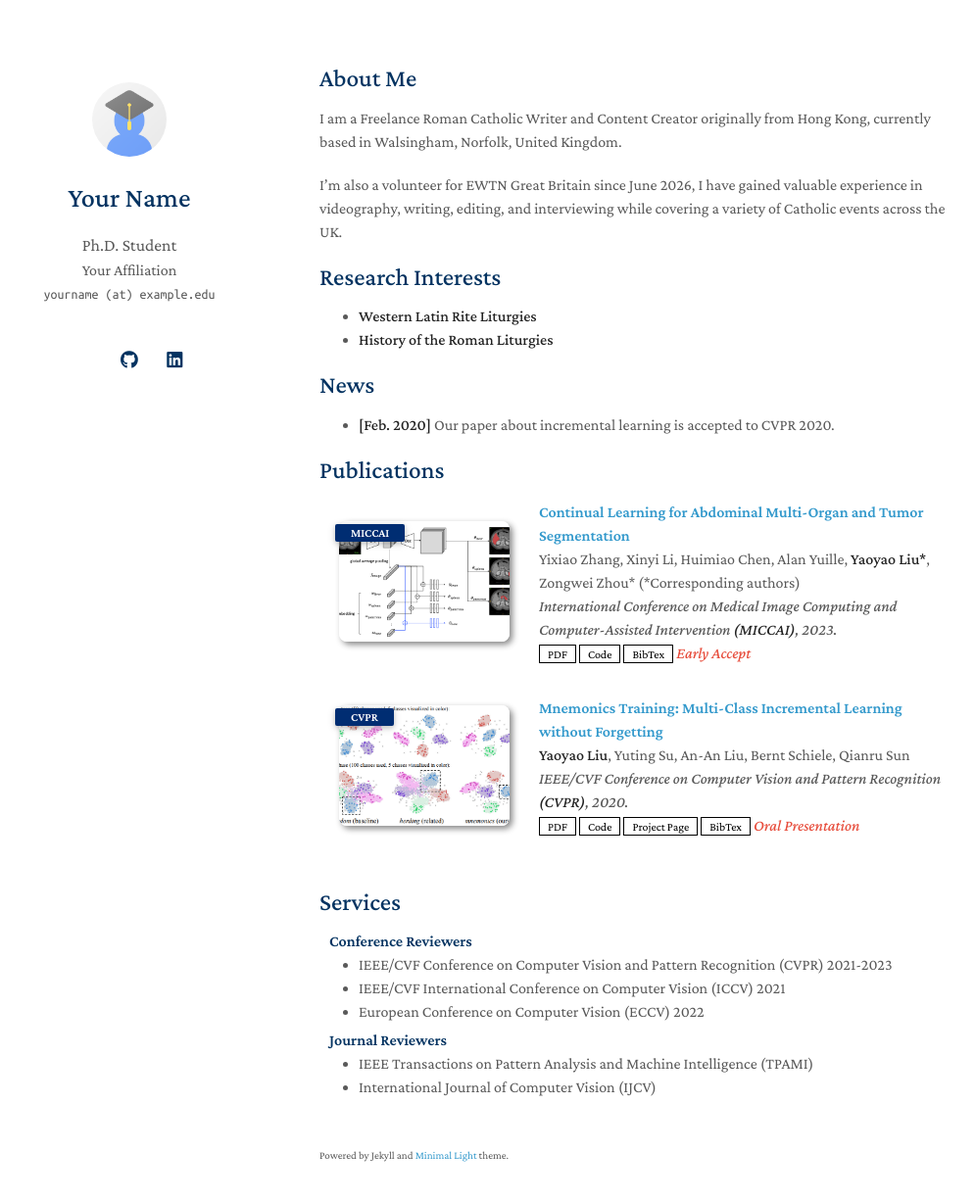
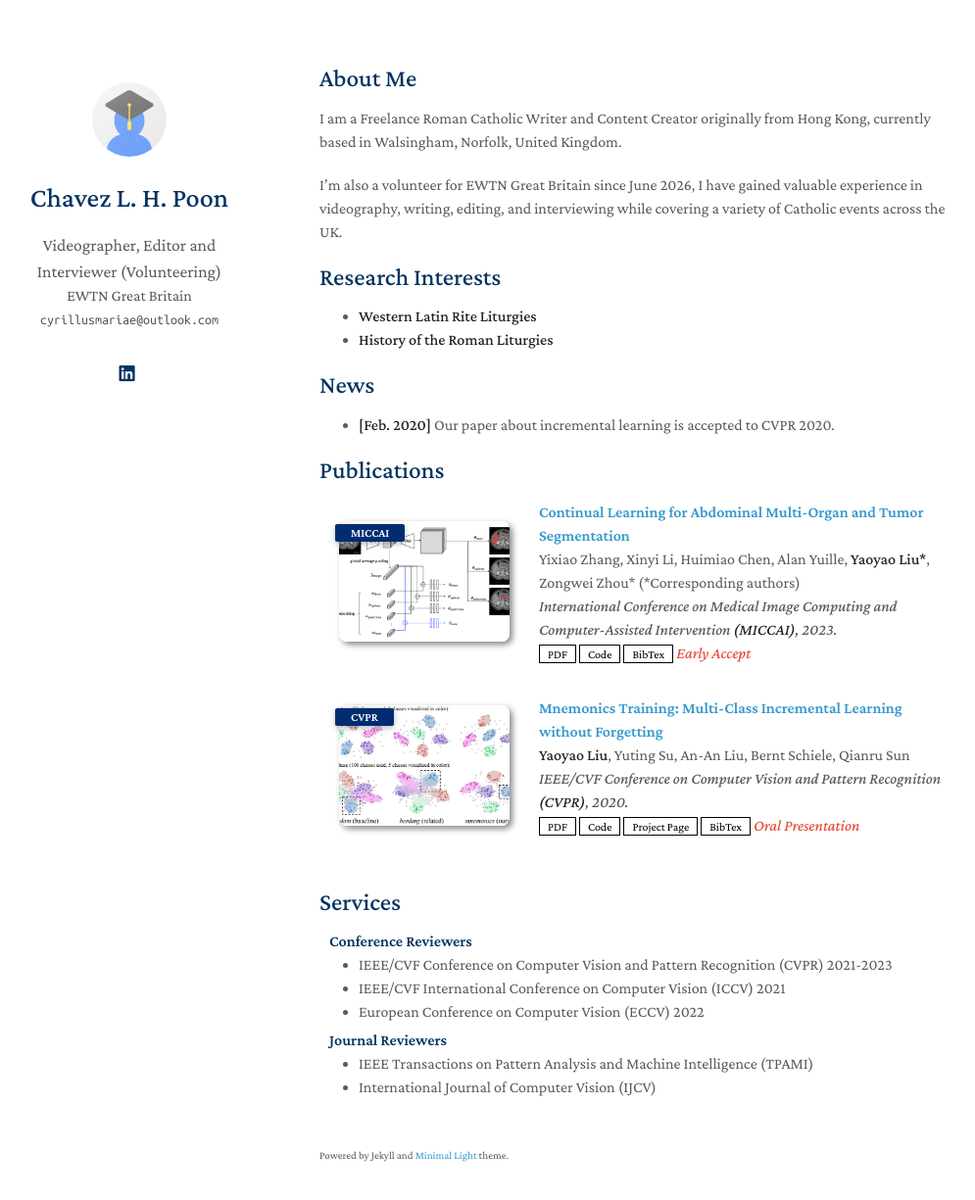
Before and after one commit to cyrillusmariae/portfolio-website, a Jekyll site: the page built from index.md, in a window 1280 px wide and 1260 px high. Shown: the top 1225 px of the window at 98% size, without its empty margins (144-1139 px from the left). Built offline with Jekyll 4.4.1, drawn with Linux system fonts in a browser that asks for light colours; a style sheet for code colours, icons or effects is not loaded; our own code applies the rules of GitHub Pages for plain Markdown files.

Commit message:
Update personal information in _config.yml

```diff
--- a/_config.yml
+++ b/_config.yml
@@ -1,8 +1,8 @@
 # Basic Information
-title: Your Name
-position: Ph.D. Student
-affiliation: Your Affiliation
-email: yourname (at) example.edu
+title: Chavez L. H. Poon
+position: Videographer, Editor and Interviewer (Volunteering)
+affiliation: EWTN Great Britain
+email: cyrillusmariae@outlook.com
 
 # Search Engine Optimization (SEO)
 # The following information is used to improve the website traffic from search engines, e.g., Google.
@@ -12,11 +12,7 @@ canonical: https://minimal-light-theme.yliu.me/
 
 # Links
 # If you don't need one of them, you may delete the corresponding line.
-google_scholar: https://scholar.google.com/
-cv_link: assets/files/curriculum_vitae.pdf
-github_link: https://github.com/
-linkedin: https://www.linkedin.com/
-twitter: https://twitter.com/
+linkedin: https://www.linkedin.com/poonlonghei
 
 # Images (e.g., your profile picture and your website's favicon)
 # "favicon" and "favicon_dark" are used for the light and dark modes, respectively.
```
